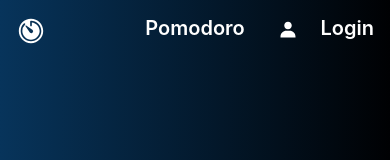
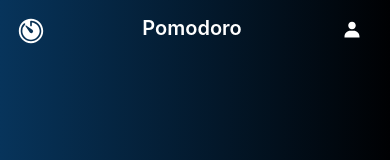
Before and after one commit to Nk5196/pomodoro_route, a React (Create React App) app: page / in a window 390 px wide. Shown: the top 160 px of the page. Built offline with nearby package versions, Linux system fonts and the light colour scheme.

Commit message:
added responsiveness to navbar

```diff
--- a/src/Component/Header.js
+++ b/src/Component/Header.js
@@ -1,5 +1,5 @@
 import React from 'react'
-import { Heading, Flex, Spacer, Box } from '@chakra-ui/react'
+import { Heading, Flex, Spacer, Box, Show } from '@chakra-ui/react'
 
 import { BiSolidUser } from 'react-icons/bi';
 import { IoTimer } from 'react-icons/io5';
@@ -7,12 +7,12 @@ const Header = () => {
     return (
         <Box >
             <Flex p={4} color={'white'} >
-                <Box width='100px'><IoTimer  size='30px'/> </Box><Spacer/>
+                <Box ><IoTimer size='30px' /> </Box><Spacer />
                 <Heading as='h4' size='md' fontWeight={'semibold'}>
                     Pomodoro
                 </Heading>
                 <Spacer />
-                <Flex width='100px' > <Box mt={'0px'}  mr={2} p={1}><BiSolidUser size='20px'/> </Box> <Spacer/><Heading size='md'  fontWeight={'semibold'} > Login</Heading></Flex>
+                <Flex  > <Box mt={'0px'} mr={2} p={1}><BiSolidUser size='20px' /> </Box> <Spacer /><Show above='md'><Heading size='md' fontWeight={'semibold'} > Login</Heading></Show></Flex>
             </Flex>
         </Box>
 
```
